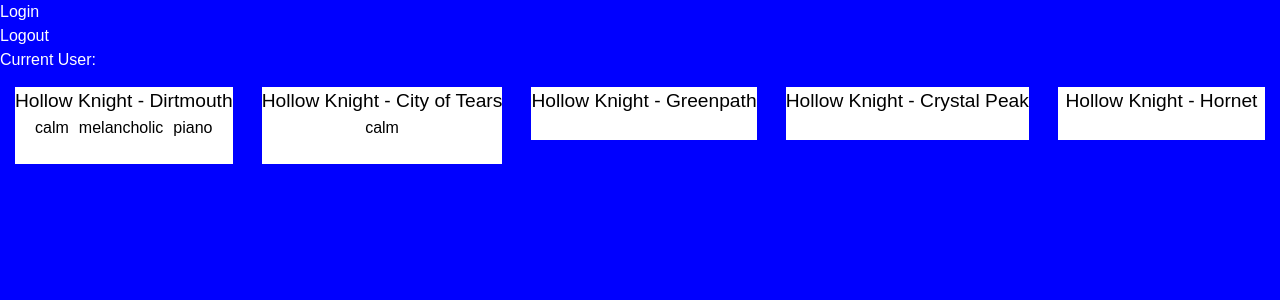
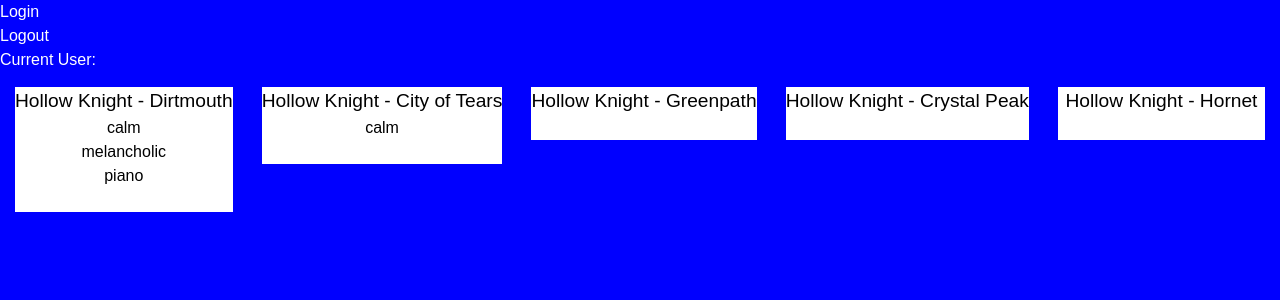
Before and after one commit to CrumrineCoder/bardicinspirationnext, a Next.js app: page / in a window 1280 px wide. Shown: the top 300 px of the page. Built offline with nearby package versions, Linux system fonts and the light colour scheme.

Commit message:
some basic user logic

```diff
--- a/src/app/components/MusicBox.tsx
+++ b/src/app/components/MusicBox.tsx
@@ -1,6 +1,12 @@
 "use client";
 import React from "react";
 import YouTube from "react-youtube";
+
+interface User {
+  id: number,
+  email: string,
+  userName: string
+}
 
 interface MusicBoxProps {
   songName: string;
@@ -18,7 +24,7 @@
   link: string;
   artist: string;
   // Probably won't pass down the user like this in the final rendition of project, just for dummy data
-  userID: number | null;
+  user: User | null;
   /*
   user: {
     id: number;
@@ -37,7 +43,7 @@
 };
 
 // Will remove user probably?
-function MusicBox({ songName, tags, link, artist }: MusicBoxProps) {
+function MusicBox({ songName, tags, link, artist, user }: MusicBoxProps) {
   return (
     <div className="MusicBox">
       <h2 className="MusicBoxHeader">
@@ -49,9 +55,10 @@
       <div className="tagWrapper">
         {tags &&
           tags.map((tag, index) => (
-            <span className="tag" key={index}>
-              {tag.tagName}
-            </span>
+            <div key={index}>
+              <span className="tag">{tag.tagName}</span>
+              {user && tag.voters.includes(user) && <button>Upvote!</button>}
+            </div>
           ))}
       </div>
       <input></input>
--- a/src/app/page.tsx
+++ b/src/app/page.tsx
@@ -14,9 +14,15 @@
 //useEffect
 import "./app.scss";
 
+interface User {
+  id: number,
+  email: string,
+  userName: string
+}
+
 export default function Home() {
   //const [currentTag] = useState();
-  const [currentUserID, setCurrentUserID] = useState<number | null>(null);
+  const [user, setUser] = useState<User | null>(null);
   // To be replaced with JWT? logic for getting the actual user
   /*  const [currentUser, setCurrentUser] = useState<{ id: number; email: string; userName: string } | null>(null);
   useEffect(() => {
@@ -28,11 +34,11 @@
   return (
     <>
 
-    <button onClick={() => setCurrentUserID(1)}>Login</button>
+    <button onClick={() => setUser(users[0])}>Login</button>
     <br />
-    <button onClick={() => setCurrentUserID(null)}>Logout</button>
+    <button onClick={() => setUser(null)}>Logout</button>
     <br />
-    Current User:{""}{currentUserID}
+    Current User:{""}{user && user.userName}
       <div className="MusicBoxContainer">
         {songData.map((song, index) => {
           // This is logic for getting the current tags for the song.
@@ -140,7 +146,7 @@
                 link={song.link}
                 tags={tagsWithVoters}
                 artist={song.artist}
-                userID = {currentUserID}
+                user = {user}
               />
             </div>
           );
```
